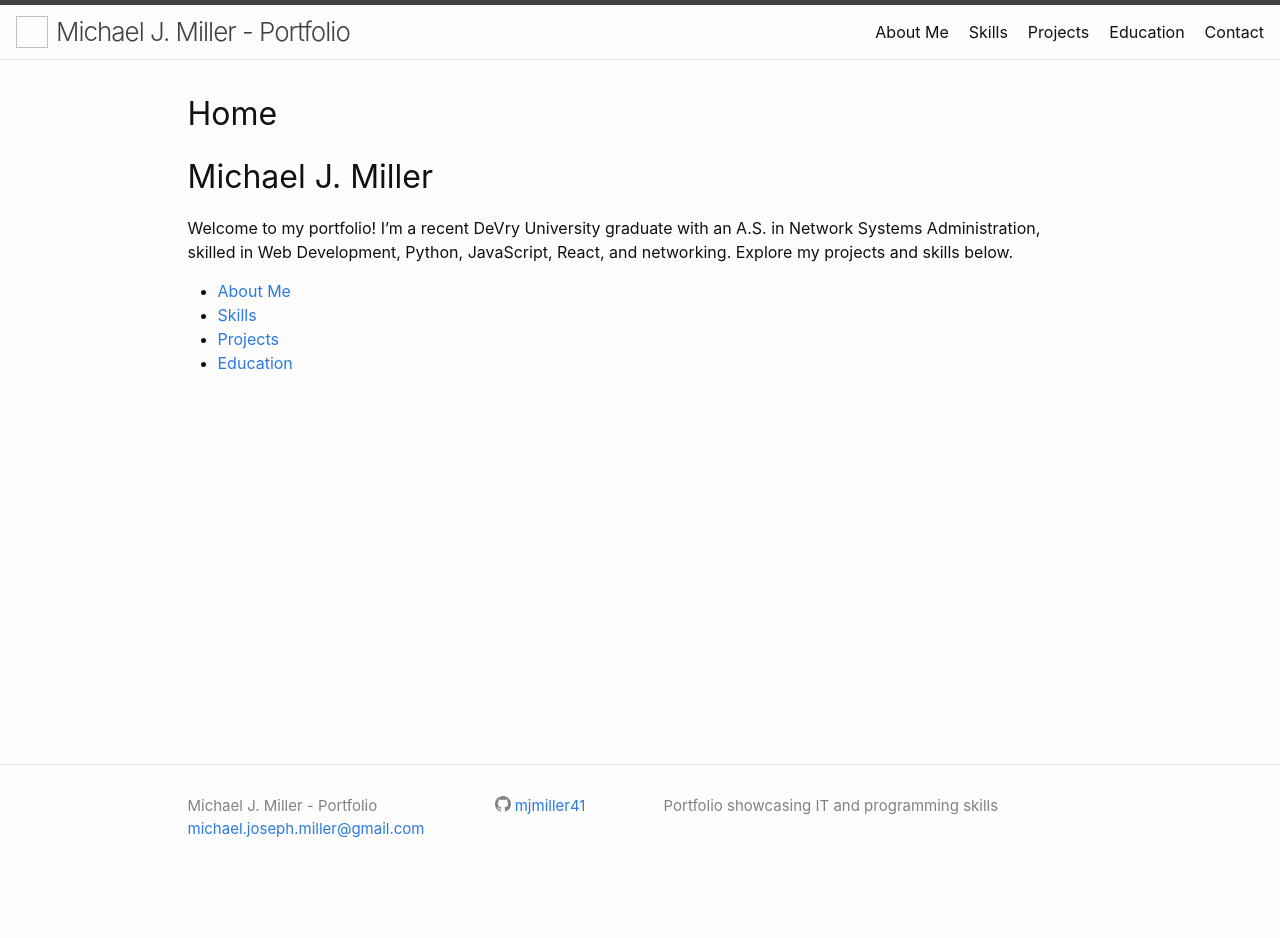
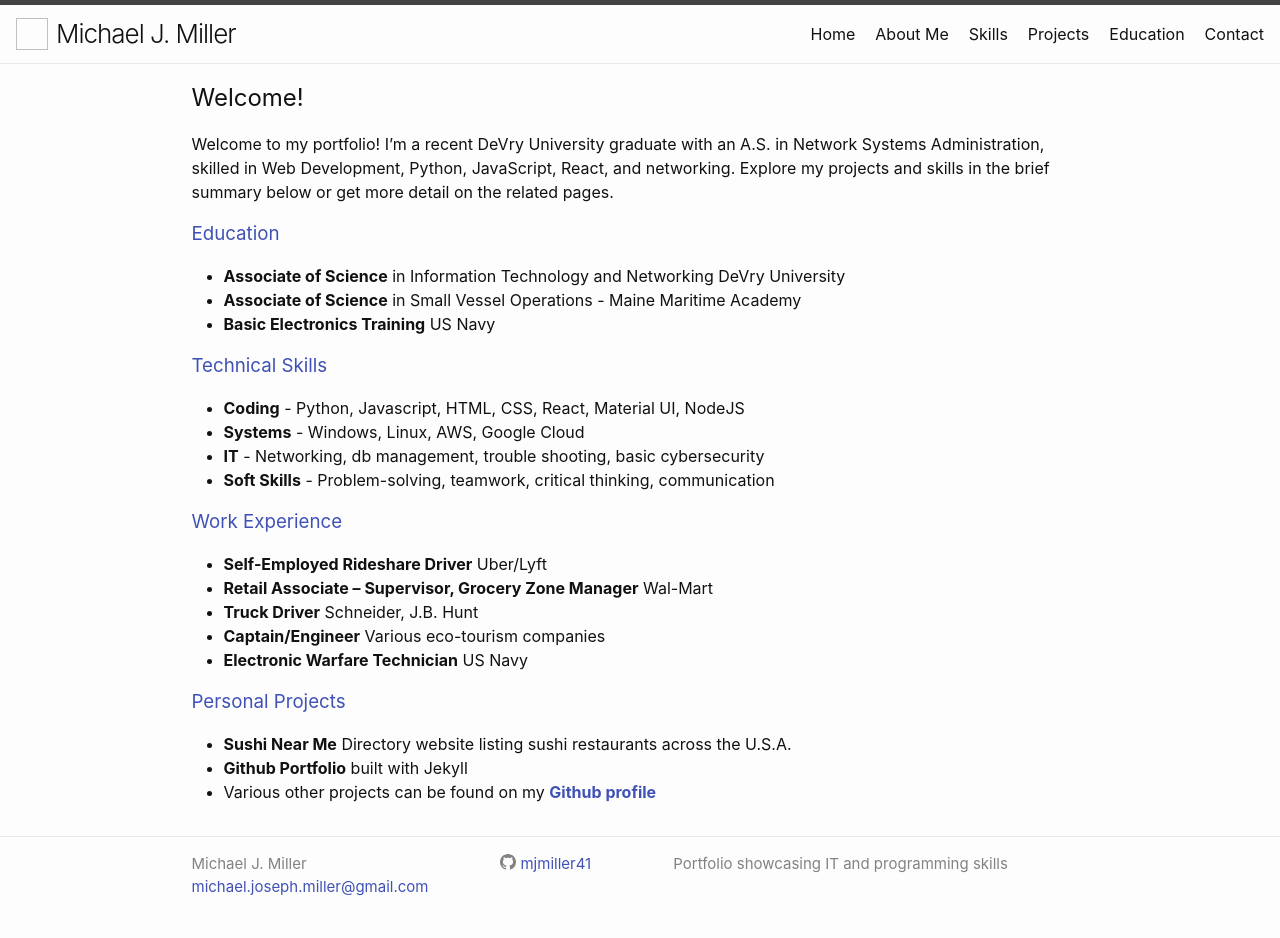
Before and after one commit to mjmiller41/mjmiller41.github.io, a Jekyll site: the page built from index.md, in a window 1280 px wide. Built offline with Jekyll 4.4.1, drawn with Linux system fonts in a browser that asks for light colours; before the commit the page ends 900 px from its top, so only the background shows below that.

Commit message:
filled out home, added dark mode.

```diff
--- a/_config.yml
+++ b/_config.yml
@@ -4,7 +4,7 @@
 # which you are expected to set up once and rarely edit after that.
 
 # Site settings
-title: Michael J. Miller - Portfolio
+title: Michael J. Miller
 email: michael.joseph.miller@gmail.com
 description: >- # Ignore newlines until "baseurl:"
   Portfolio showcasing IT and programming skills
@@ -14,6 +14,7 @@ github_username: mjmiller41
 
 # Navigation
 header_pages:
+  - index.md
   - _pages/about.md
   - _pages/skills.md
   - _pages/projects.md
--- a/_layouts/home.html
+++ b/_layouts/home.html
@@ -4,7 +4,7 @@ layout: default
 
 <div class="home">
   {%- if page.title -%}
-  <h1 class="page-heading">{{ page.title }}</h1>
+  <!-- <h1 class="page-heading">{{ page.title }}</h1> -->
   {%- endif -%}
 
   {{ content }}
--- a/_sass/minima.scss
+++ b/_sass/minima.scss
@@ -2,39 +2,61 @@
 
 // Define defaults for each variable.
 
-$base-font-family: -apple-system, BlinkMacSystemFont, "Segoe UI", Roboto, Helvetica, Arial, sans-serif, "Apple Color Emoji", "Segoe UI Emoji", "Segoe UI Symbol" !default;
-$base-font-size:   16px !default;
+$base-font-family: -apple-system, BlinkMacSystemFont, 'Segoe UI', Roboto,
+  Helvetica, Arial, sans-serif, 'Apple Color Emoji', 'Segoe UI Emoji',
+  'Segoe UI Symbol' !default;
+$base-font-size: 16px !default;
 $base-font-weight: 400 !default;
-$small-font-size:  $base-font-size * 0.875 !default;
+$small-font-size: $base-font-size * 0.875 !default;
 $base-line-height: 1.5 !default;
 
-$spacing-unit:     30px !default;
+$spacing-unit: 1rem !default;
 
-$text-color:       #111 !default;
-$background-color: #fdfdfd !default;
-$brand-color:      #2a7ae2 !default;
+// $brand-color: #2a7ae2;
+$color-primary: #3f51b5;
+$color-secondary: #f50057;
+$color-error: #f44336;
+$color-warning: #ffa726;
+$color-info: #29b6f6;
+$color-success: #66bb6a;
 
-$grey-color:       #828282 !default;
+$grey-color: #828282 !default;
 $grey-color-light: lighten($grey-color, 40%) !default;
-$grey-color-dark:  darken($grey-color, 25%) !default;
+$grey-color-dark: darken($grey-color, 25%) !default;
+
+:root {
+  --background-color: #fdfdfd;
+  --text-color: #111;
+  --mask-opacity: 0;
+  --input-background-color: #efefef;
+}
+
+@media (prefers-color-scheme: dark) {
+  :root {
+    --background-color: #121212;
+    --text-color: #fdfdfd;
+    --mask-opacity: 0.1;
+    --input-background-color: #323232;
+    img {
+      opacity: 0.75;
+      transition: opacity 0.5s ease-in-out;
+    }
+    img:hover {
+      opacity: 1;
+    }
+  }
+}
 
 $table-text-align: left !default;
 
 // Width of the content area
-$content-width:   1025px !default;
+$content-width: 1025px !default;
 
-$on-mobile:          480px !default;
-$on-tablet:          768px !default;
-$on-laptop:        900px !default;
-$on-desktop:        1025px !default;
+$on-mobile: 480px !default;
+$on-tablet: 768px !default;
+$on-laptop: 900px !default;
+$on-desktop: 1025px !default;
 
-// Use media queries like this:
-// @include media-query($on-mobile) {
-//   .wrapper {
-//     padding-right: $spacing-unit / 2;
-//     padding-left: $spacing-unit / 2;
-//   }
-// }
 @mixin media-query($device) {
   @media screen and (max-width: $device) {
     @content;
@@ -46,8 +68,4 @@ $on-desktop:        1025px !default;
 }
 
 // Import partials.
-@import
-  "minima/base",
-  "minima/layout",
-  "minima/syntax-highlighting"
-;
+@import 'minima/base', 'minima/layout', 'minima/syntax-highlighting';
--- a/_sass/minima/_base.scss
+++ b/_sass/minima/_base.scss
@@ -38,8 +38,8 @@ body {
   min-height: 100vh;
   font: $base-font-weight #{$base-font-size}/#{$base-line-height}
     $base-font-family;
-  color: $text-color;
-  background-color: $background-color;
+  color: var(--text-color);
+  background-color: var(--background-color);
   -webkit-text-size-adjust: 100%;
   -webkit-font-feature-settings: 'kern' 1;
   -moz-font-feature-settings: 'kern' 1;
@@ -67,7 +67,7 @@ ol,
 dl,
 figure,
 %vertical-rhythm {
-  margin-bottom: $spacing-unit * 0.5;
+  margin-bottom: $spacing-unit;
 }
 
 /**
@@ -75,6 +75,8 @@ figure,
  */
 header {
   flex: 0 0 auto;
+  background-color: var(--background-color);
+  color: var(--text-color);
 }
 
 /**
@@ -83,6 +85,8 @@ header {
 main {
   display: block; /* Default value of `display` of `main` is 'inline' in IE 11. */
   flex: 1 0 auto;
+  background-color: var(--background-color);
+  color: var(--text-color);
 }
 
 /**
@@ -90,6 +94,8 @@ main {
  */
 footer {
   flex: 0 0 auto;
+  background-color: var(--background-color);
+  color: var(--text-color);
 }
 
 /**
@@ -116,7 +122,7 @@ figcaption {
  */
 ul,
 ol {
-  margin-left: $spacing-unit;
+  margin-left: $spacing-unit * 2;
 }
 
 li {
@@ -142,15 +148,15 @@ h6 {
  * Links
  */
 a {
-  color: $brand-color;
+  color: $color-primary;
   text-decoration: none;
 
   &:visited {
-    color: darken($brand-color, 15%);
+    color: darken($color-primary, 15%);
   }
 
   &:hover {
-    color: $text-color;
+    color: var(--text-color);
     text-decoration: underline;
   }
 
@@ -169,7 +175,7 @@ a {
 blockquote {
   color: $grey-color;
   border-left: 4px solid $grey-color-light;
-  padding-left: $spacing-unit * 0.5;
+  padding-left: $spacing-unit * 2;
   @include relative-font-size(1.125);
   letter-spacing: -1px;
   font-style: italic;
@@ -206,15 +212,24 @@ pre {
 }
 
 /**
+* Text Input Formatting
+*/
+input[type='text'],
+input[type='email'],
+textarea {
+  background-color: var(--input-background-color);
+}
+
+/**
  * Wrapper
  */
 .wrapper {
-  max-width: -webkit-calc(#{$content-width} - (#{$spacing-unit} * 2));
-  max-width: calc(#{$content-width} - (#{$spacing-unit} * 2));
+  max-width: -webkit-calc(#{$content-width} - (#{$spacing-unit} * 4));
+  max-width: calc(#{$content-width} - (#{$spacing-unit} * 4));
   margin-right: auto;
   margin-left: auto;
-  padding-right: $spacing-unit;
-  padding-left: $spacing-unit;
+  padding-right: $spacing-unit * 2;
+  padding-left: $spacing-unit * 2;
   @extend %clearfix;
 
   @include media-query($on-laptop) {
@@ -256,15 +271,15 @@ pre {
  * Tables
  */
 table {
-  margin-bottom: $spacing-unit;
+  margin-bottom: $spacing-unit * 2;
   width: 100%;
   text-align: $table-text-align;
-  color: lighten($text-color, 18%);
+  color: var(--text-color);
   border-collapse: collapse;
-  border: 1px solid $grey-color-light;
+  border: 1px solid $grey-color;
   tr {
     &:nth-child(even) {
-      background-color: lighten($grey-color-light, 6%);
+      background-color: lighten($grey-color, 6%);
     }
   }
   th,
@@ -272,7 +287,7 @@ table {
     padding: ($spacing-unit * 0.3333333333) ($spacing-unit * 0.5);
   }
   th {
-    background-color: lighten($grey-color-light, 3%);
+    background-color: lighten($grey-color-dark, 3%);
     border: 1px solid darken($grey-color-light, 4%);
     border-bottom-color: darken($grey-color-light, 12%);
   }
--- a/_sass/minima/_layout.scss
+++ b/_sass/minima/_layout.scss
@@ -2,13 +2,25 @@
  * Site header
  */
 .site-header {
+  position: relative;
   border-top: 5px solid $grey-color-dark;
   border-bottom: 1px solid $grey-color-light;
-  min-height: $spacing-unit * 1.865;
+  height: $spacing-unit * 4;
   display: flex;
   justify-content: space-between;
   align-items: center;
   padding: 0 1rem;
+  &::after {
+    content: '';
+    width: 100%;
+    height: 100%;
+    position: absolute;
+    top: 0;
+    left: 0;
+    background-color: #ffffff;
+    opacity: var(--mask-opacity);
+    pointer-events: none;
+  }
 
   // Positioning context for the mobile navigation icon
   position: relative;
@@ -30,10 +42,11 @@
 
       &,
       &:visited {
-        color: $grey-color-dark;
+        color: var(--text-color);
       }
     }
   }
+
   .site-nav {
     float: right;
     line-height: $base-line-height * $base-font-size * 2.25;
@@ -47,7 +60,7 @@
     }
 
     .page-link {
-      color: $text-color;
+      color: var(--text-color);
       line-height: $base-line-height;
 
       // Gaps between nav items, but not on the last one
@@ -60,7 +73,7 @@
       position: absolute;
       top: 9px;
       right: $spacing-unit * 0.5;
-      background-color: $background-color;
+      background-color: var(--background-color);
       border: 1px solid $grey-color-light;
       border-radius: 5px;
       text-align: right;
@@ -108,6 +121,48 @@
         }
       }
     }
+  }
+}
+
+/* Toggle Button */
+#toggle {
+  appearance: none;
+  -webkit-appearance: none;
+  -moz-appearance: none;
+  width: 60px;
+  height: 30px;
+  border-radius: 30px;
+  background-color: #333;
+  position: absolute;
+  top: $spacing-unit * 4;
+  right: $spacing-unit;
+  transition: all 0.5s ease-in;
+  cursor: pointer;
+  z-index: 1;
+
+  /* Making a dot switch inside the Toggle Button */
+  &::before {
+    content: '';
+    width: 25px;
+    height: 25px;
+    border-radius: 50%;
+    background: #eee;
+    position: absolute;
+    top: 50%;
+    left: 3px;
+    transform: translateY(-50%);
+    transition: all 0.5s ease-in;
+  }
+
+  /* Changing toggle button background when checked */
+  &:checked {
+    background: #03ffc0;
+  }
+
+  /* Changing dot switch color and moving to the right side when checked */
+  &:checked::before {
+    background: #333;
+    left: 32px;
   }
 }
 
@@ -192,7 +247,7 @@
 }
 
 .page-header {
-  margin-bottom: $spacing-unit;
+  margin-bottom: $spacing-unit * 4;
 }
 
 .page-title {
@@ -206,8 +261,7 @@
 }
 
 .post-content {
-  margin-bottom: $spacing-unit;
-
+  margin-bottom: $spacing-unit * 4;
   h2 {
     @include relative-font-size(2);
 
@@ -263,7 +317,7 @@
   list-style: none;
 
   > li {
-    margin-bottom: $spacing-unit;
+    margin-bottom: $spacing-unit * 4;
   }
 }
 
@@ -281,7 +335,7 @@
  * Posts
  */
 .post-header {
-  margin-bottom: $spacing-unit;
+  margin-bottom: $spacing-unit * 4;
 }
 
 .post-title {
@@ -295,7 +349,7 @@
 }
 
 .post-content {
-  margin-bottom: $spacing-unit;
+  margin-bottom: $spacing-unit * 4;
 
   h2 {
     @include relative-font-size(2);
--- a/index.md
+++ b/index.md
@@ -3,11 +3,29 @@ layout: home
 title: Home
 ---
 
-# Michael J. Miller
+## Welcome!
 
-Welcome to my portfolio! I'm a recent DeVry University graduate with an A.S. in Network Systems Administration, skilled in Web Development, Python, JavaScript, React, and networking. Explore my projects and skills below.
+Welcome to my portfolio! I'm a recent DeVry University graduate with an A.S. in Network Systems Administration, skilled in Web Development, Python, JavaScript, React, and networking. Explore my projects and skills in the brief summary below or get more detail on the related pages.
 
-- [About Me](/about)
-- [Skills](/skills)
-- [Projects](/projects)
-- [Education](/education)
+### [Education](/education )
+- **Associate of Science** in Information Technology and Networking DeVry University
+- **Associate of Science** in Small Vessel Operations - Maine Maritime Academy
+- **Basic Electronics Training** US Navy
+
+### [Technical Skills](/skills)
+- **Coding** - Python, Javascript, HTML, CSS, React, Material UI, NodeJS
+- **Systems** - Windows, Linux, AWS, Google Cloud
+- **IT** - Networking, db management, trouble shooting, basic cybersecurity
+- **Soft Skills** -  Problem-solving, teamwork, critical thinking, communication
+
+### [Work Experience](/about)
+- **Self-Employed Rideshare Driver** Uber/Lyft
+- **Retail Associate – Supervisor, Grocery Zone Manager** Wal-Mart
+- **Truck Driver** Schneider, J.B. Hunt
+- **Captain/Engineer** Various eco-tourism companies
+- **Electronic Warfare Technician** US Navy
+
+### [Personal Projects](/projects)
+- **Sushi Near Me** Directory website listing sushi restaurants across the U.S.A.
+- **Github Portfolio** built with Jekyll
+- Various other projects can be found on my [**Github profile**](https://github.com/mjmiller41)
```
Also changed, not shown: 12 other files.
